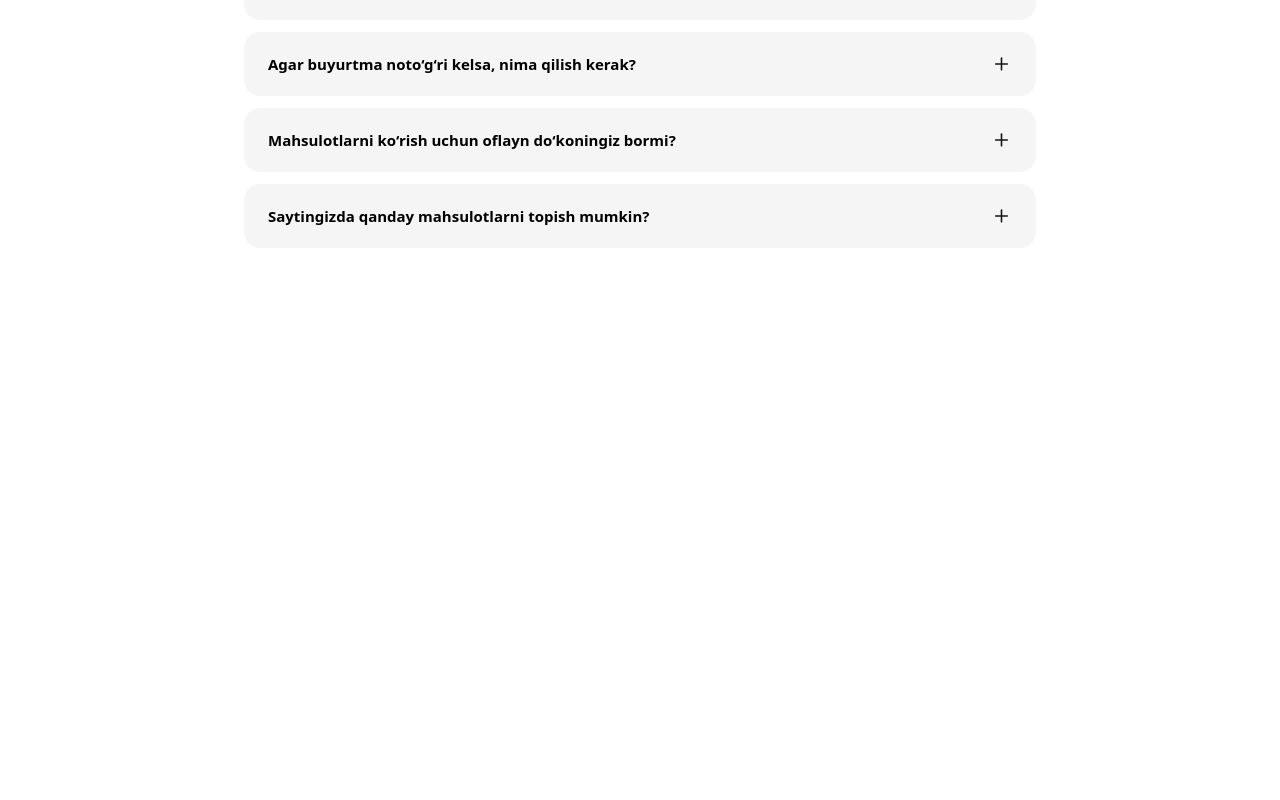
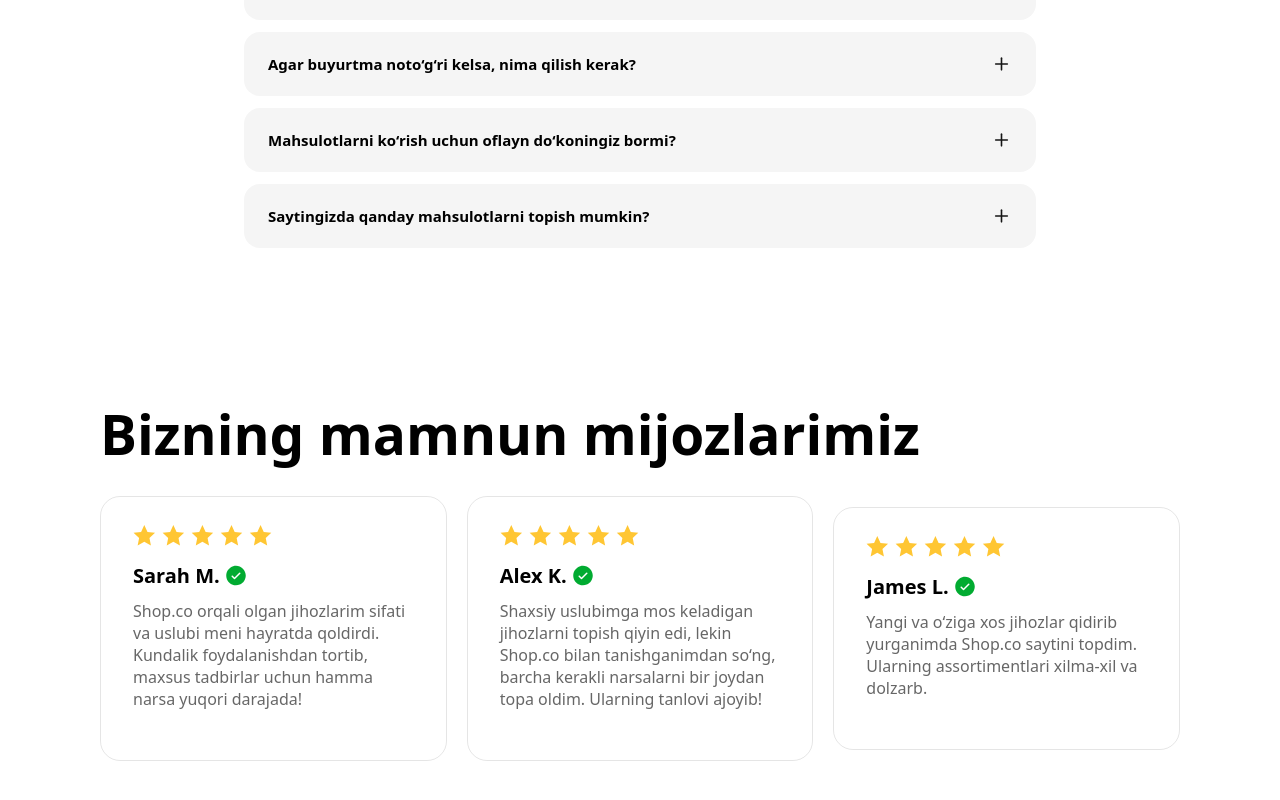
Before and after one commit to fenix1409/Picnik, a React (Vite) app: page / in a window 1280 px wide. Shown: the part 1938-2738 px from the top of the page. Before the commit the page ends 2344 px from the top, so only its background shows below. Built offline with nearby package versions, Linux system fonts and the light colour scheme; no server answers.

Commit message:
feat: Add Clients section with customer feedback and integrate it into the App; enhance Faq component with toggle functionality

```diff
--- a/src/App.tsx
+++ b/src/App.tsx
@@ -7,6 +7,7 @@ import Hero from './components/ui/sections/Hero'
 import 'aos/dist/aos.css';
 import Categories from './components/ui/sections/Categories';
 import Faq from './components/ui/sections/Faq';
+import Clients from './components/ui/sections/Clients';
 // AOS.init();
 
 function App() {
@@ -21,6 +22,7 @@ function App() {
       <Hero />
       <Categories />
       <Faq />
+      <Clients />
     </main>
   )
 }
--- a/src/assets/Icons.tsx
+++ b/src/assets/Icons.tsx
@@ -33,3 +33,21 @@ export function Add() {
         </svg>
     )
 }
+export function Stars() {
+    return (
+        <svg width="139" height="23" viewBox="0 0 139 23" fill="none" xmlns="http://www.w3.org/2000/svg">
+            <path d="M11.2895 0L14.4879 6.8872L22.0264 7.80085L16.4647 12.971L17.9253 20.4229L11.2895 16.731L4.6537 20.4229L6.11428 12.971L0.552547 7.80085L8.09104 6.8872L11.2895 0Z" fill="#FFC633" />
+            <path d="M40.3552 0L43.5537 6.8872L51.0922 7.80085L45.5304 12.971L46.991 20.4229L40.3552 16.731L33.7194 20.4229L35.18 12.971L29.6183 7.80085L37.1568 6.8872L40.3552 0Z" fill="#FFC633" />
+            <path d="M69.421 0L72.6195 6.8872L80.158 7.80085L74.5962 12.971L76.0568 20.4229L69.421 16.731L62.7852 20.4229L64.2458 12.971L58.6841 7.80085L66.2226 6.8872L69.421 0Z" fill="#FFC633" />
+            <path d="M98.4868 0L101.685 6.8872L109.224 7.80085L103.662 12.971L105.123 20.4229L98.4868 16.731L91.851 20.4229L93.3116 12.971L87.7498 7.80085L95.2883 6.8872L98.4868 0Z" fill="#FFC633" />
+            <path d="M127.553 0L130.751 6.8872L138.289 7.80085L132.728 12.971L134.188 20.4229L127.553 16.731L120.917 20.4229L122.377 12.971L116.816 7.80085L124.354 6.8872L127.553 0Z" fill="#FFC633" />
+        </svg>
+    )
+}
+export function Symbol() {
+    return (
+        <svg width="24" height="25" viewBox="0 0 24 25" fill="none" xmlns="http://www.w3.org/2000/svg">
+            <path d="M12 2.8291C10.0716 2.8291 8.18657 3.40093 6.58319 4.47227C4.97982 5.54362 3.73013 7.06636 2.99218 8.84794C2.25422 10.6295 2.06114 12.5899 2.43735 14.4812C2.81355 16.3725 3.74215 18.1098 5.10571 19.4734C6.46928 20.837 8.20656 21.7656 10.0979 22.1418C11.9892 22.518 13.9496 22.3249 15.7312 21.5869C17.5127 20.849 19.0355 19.5993 20.1068 17.9959C21.1782 16.3925 21.75 14.5075 21.75 12.5791C21.7473 9.99408 20.7192 7.51571 18.8913 5.68783C17.0634 3.85994 14.585 2.83183 12 2.8291ZM16.2806 10.8597L11.0306 16.1097C10.961 16.1795 10.8783 16.2348 10.7872 16.2725C10.6962 16.3103 10.5986 16.3297 10.5 16.3297C10.4014 16.3297 10.3038 16.3103 10.2128 16.2725C10.1218 16.2348 10.039 16.1795 9.96938 16.1097L7.71938 13.8597C7.57865 13.719 7.49959 13.5281 7.49959 13.3291C7.49959 13.1301 7.57865 12.9392 7.71938 12.7985C7.86011 12.6577 8.05098 12.5787 8.25 12.5787C8.44903 12.5787 8.6399 12.6577 8.78063 12.7985L10.5 14.5188L15.2194 9.79848C15.2891 9.72879 15.3718 9.67352 15.4628 9.63581C15.5539 9.59809 15.6515 9.57868 15.75 9.57868C15.8486 9.57868 15.9461 9.59809 16.0372 9.63581C16.1282 9.67352 16.2109 9.72879 16.2806 9.79848C16.3503 9.86816 16.4056 9.95088 16.4433 10.0419C16.481 10.133 16.5004 10.2306 16.5004 10.3291C16.5004 10.4276 16.481 10.5252 16.4433 10.6163C16.4056 10.7073 16.3503 10.79 16.2806 10.8597Z" fill="#01AB31" />
+        </svg>
+    )
+}
--- /dev/null
+++ b/src/components/ui/sections/Clients.tsx
@@ -0,0 +1,41 @@
+import { Stars, Symbol } from "../../../assets/Icons"
+
+const Clients = () => {
+    const data = [
+        {
+            id: 1,
+            name: "Sarah M.",
+            feedback: "Shop.co orqali olgan jihozlarim sifati va uslubi meni hayratda qoldirdi. Kundalik foydalanishdan tortib, maxsus tadbirlar uchun hamma narsa yuqori darajada!"
+        },
+        {
+            id: 2,
+            name: "Alex K.",
+            feedback: "Shaxsiy uslubimga mos keladigan jihozlarni topish qiyin edi, lekin Shop.co bilan tanishganimdan so‘ng, barcha kerakli narsalarni bir joydan topa oldim. Ularning tanlovi ajoyib!"
+        },
+        {
+            id: 3,
+            name: "James L.",
+            feedback: "Yangi va o‘ziga xos jihozlar qidirib yurganimda Shop.co saytini topdim. Ularning assortimentlari xilma-xil va dolzarb."
+        }
+    ]
+    return (
+        <section className='px-[100px] mb-[130px]'>
+            <h1 className='text-[55px] leading-[100%] font-bold mb-[35px]'>Bizning mamnun mijozlarimiz</h1>
+            <div className="flex items-center gap-[20px]">
+                {data.map(item => (
+                    <div key={item.id} className="w-[400px] pt-[28px] px-[32px] pb-[50px] rounded-[20px] border-[1px] border-[#0000001A]">
+                        <div className="mb-[15px]"><Stars /></div>
+                        <div className="flex items-center gap-[4px] mb-[12px]">
+                            <h2 className="text-[20px] leading-[22px] font-bold">{item.name}</h2>
+                            <span><Symbol /></span>
+                        </div>
+                        <p className="text-[16px] leading-[22px] text-[#00000099]">{item.feedback}</p>
+                    </div>
+                ))}
+            </div>
+            <div></div>
+        </section>
+    )
+}
+
+export default Clients
--- a/src/components/ui/sections/Faq.tsx
+++ b/src/components/ui/sections/Faq.tsx
@@ -1,3 +1,4 @@
+import { useState } from "react"
 import { Add } from "../../../assets/Icons"
 
 const Faq = () => {
@@ -53,20 +54,40 @@ const Faq = () => {
             answer: "Siz tanlagan mahsulotni savatchaga qo‘shib, to‘lov jarayonini davom ettirish orqali buyurtma qilishingiz mumkin. Buyurtma jarayoni oddiy va qulay."
         }
     ]
+
+    const [openId, setOpenId] = useState<number | null>(null)
+
+    function toggleFaq(id: number) {
+        if (openId === id) {
+            setOpenId(null)
+        }
+        else {
+            setOpenId(id)
+        }
+    }
     return (
         <section className="px-[286px] pt-[90px] border-t-[1px] border-[#0000001A] mb-[158px]">
             <h1 className="text-[50px] leading-[64px] font-bold text-center mb-[70px]">Tez-tez beriladigan savollar</h1>
             <div className="flex items-center gap-[12px] flex-col">
                 {data.map(item => (
-                    <div key={item.id}>
-                        <div className="flex items-center justify-between py-[20px] px-[24px] bg-[#F5F5F5] rounded-[16px] w-[792px]">
-                            <p className="text-[15px] leading-[24px] font-semibold">{item.title}</p>
-                            <button className="cursor-pointer"><Add /></button>
+                    <div key={item.id} className="w-[792px]">
+                        <div className="py-[20px] px-[24px] bg-[#F5F5F5] rounded-[16px] cursor-pointer transition-all duration-200 ease-in-out">
+                            <div className="flex items-center justify-between">
+                                <p className="text-[15px] leading-[24px] font-semibold">{item.title}</p>
+                                <button onClick={() => toggleFaq(item.id)} className={`cursor-pointer transition-transform duration-300 ${openId === item.id ? "rotate-[136deg]" : ""}`}>
+                                    <Add />
+                                </button>
+                            </div>
+                            <div className={`bg-[#F5F5F5] overflow-hidden transition-all duration-300 ease-in-out rounded-b-[16px] ${openId === item.id ? "max-h-[500px] py-[20px] px-[24px]" : "max-h-0 py-0 px-[24px]"}`}>
+                                <p className="text-[14px] leading-[22px] text-[#666]">
+                                    {item.answer}
+                                </p>
+                            </div>
                         </div>
                     </div>
                 ))}
             </div>
-        </section>
+        </section >
     )
 }
 
```
Also changed, not shown: src/assets/images/hero-image.png.
